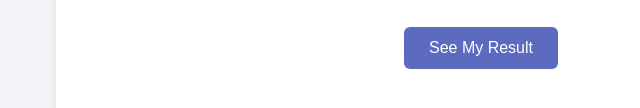
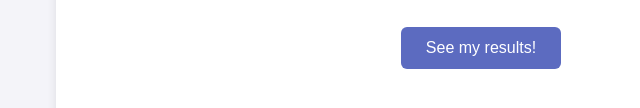
Before and after one commit to shirokanerinkos/personalityquiz, a plain HTML site: page index.html in a window 1280 px wide. Shown: the part 3130-3238 px from the top of the page, 159-799 px from the left. Drawn offline with Linux system fonts and the light colour scheme.

Commit message:
Update index.html

```diff
--- a/index.html
+++ b/index.html
@@ -256,7 +256,7 @@ dialog::backdrop {
 <label><input type="radio" name="q20" value="D"> Easy</label>
 </div>
 
-<button type="button" onclick="calculateResult()">See My Result</button>
+<button type="button" onclick="calculateResult()">See my results!</button>
 
 </form>
 </div>
```
